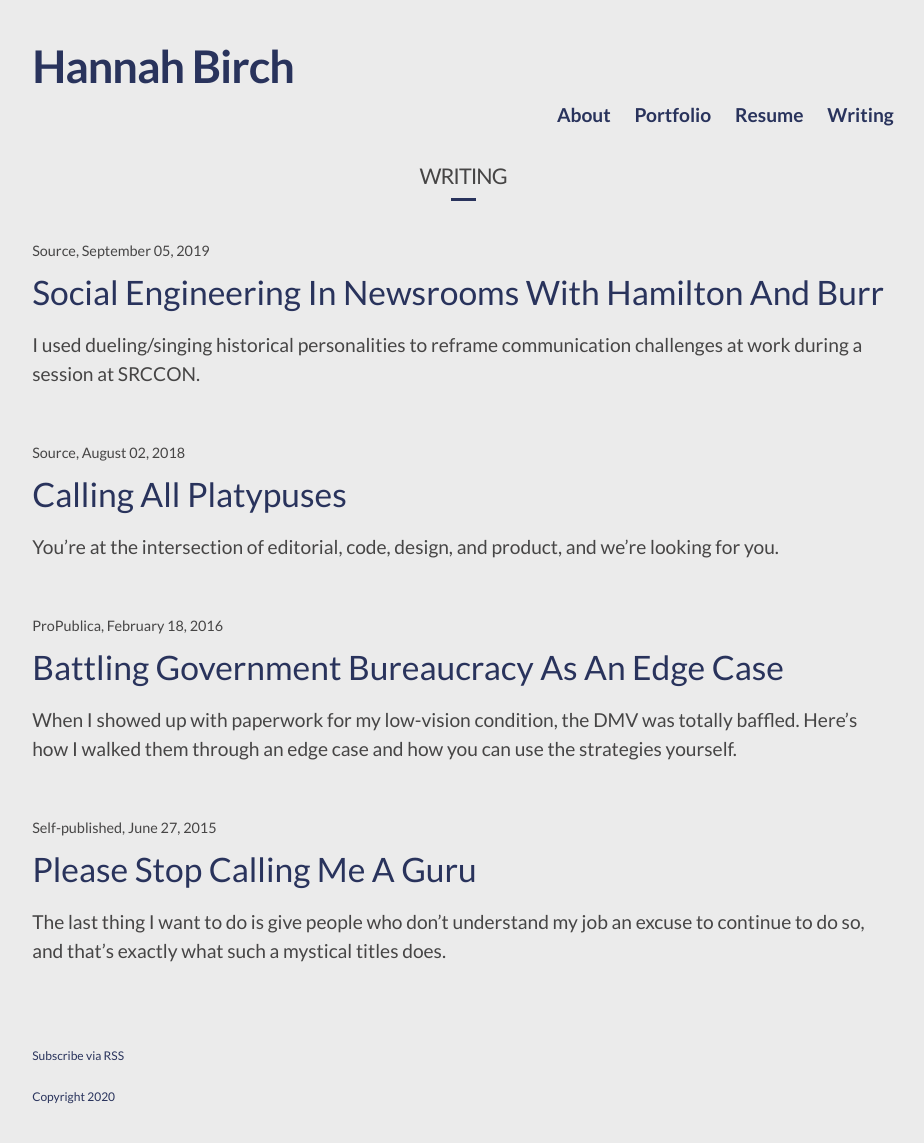
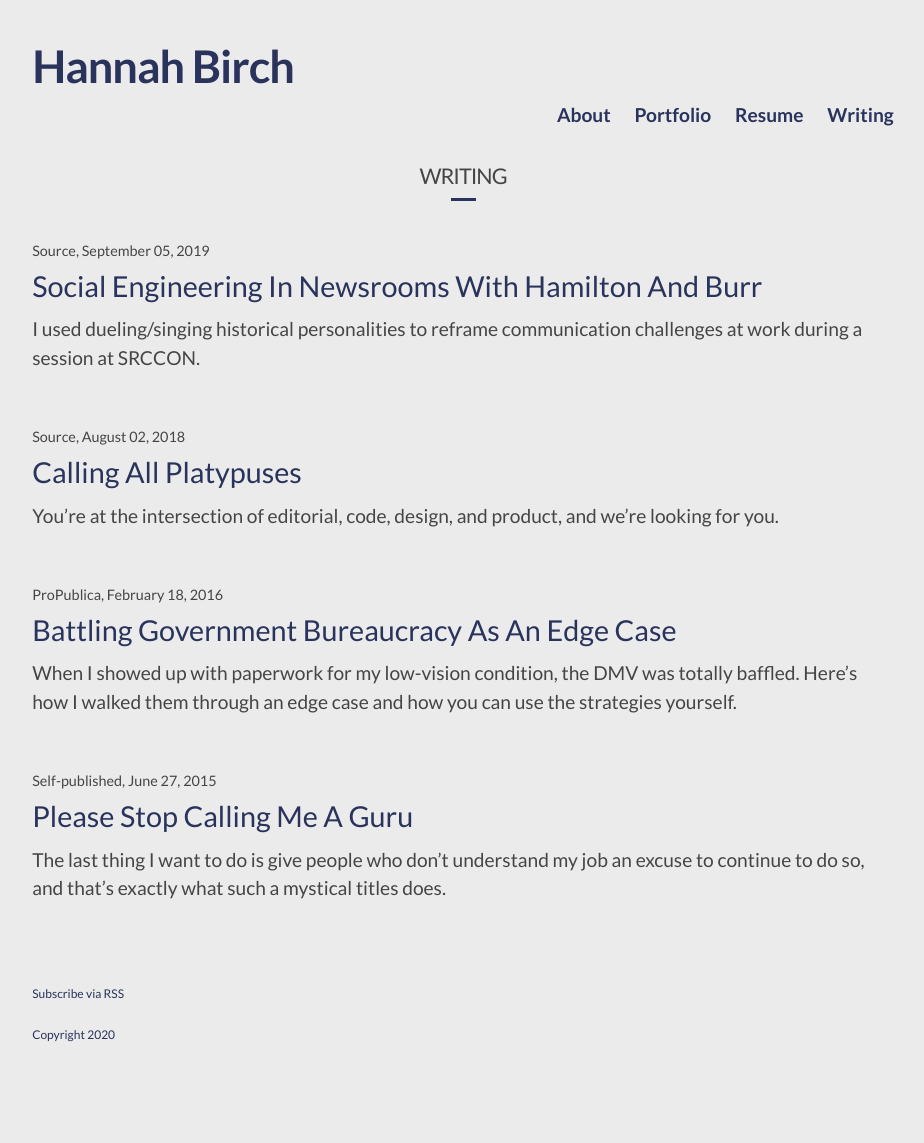
Before and after one commit to hannah-birch/hannah-birch.github.io, a Jekyll site: the page built from pages/writing.md, in a window 1280 px wide. Shown: the whole page, without its empty margins (177-1101 px from the left). Built offline with Jekyll 4.4.1, drawn with Linux system fonts in a browser that asks for light colours; nearby versions of some CDN libraries; after the commit the page ends 1081 px from its top, so only the background shows below that.

Commit message:
Updates h2 styling on writing page

```diff
--- a/_sass/_layout.scss
+++ b/_sass/_layout.scss
@@ -254,10 +254,9 @@ div.highlights {
     margin-bottom: $spacing-unit * 1.5;
 
     h2 {
-        font-size: 1.75em;
         margin-bottom: $spacing-unit / 4;
-        line-height: 1.25;
     }
+
     h2:first-child {
         margin-top: 0;
     }
```
Also changed, not shown: 2 other files.
